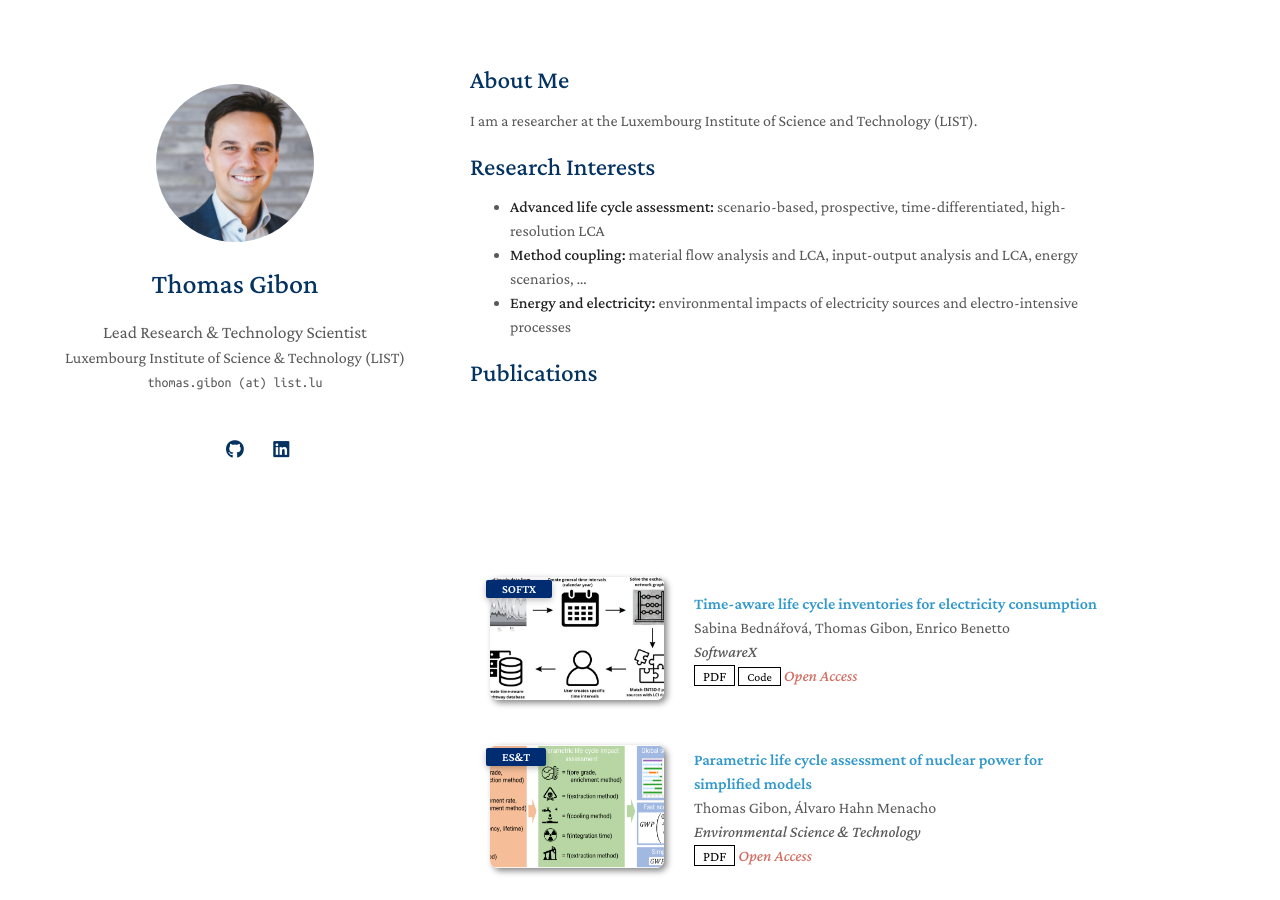
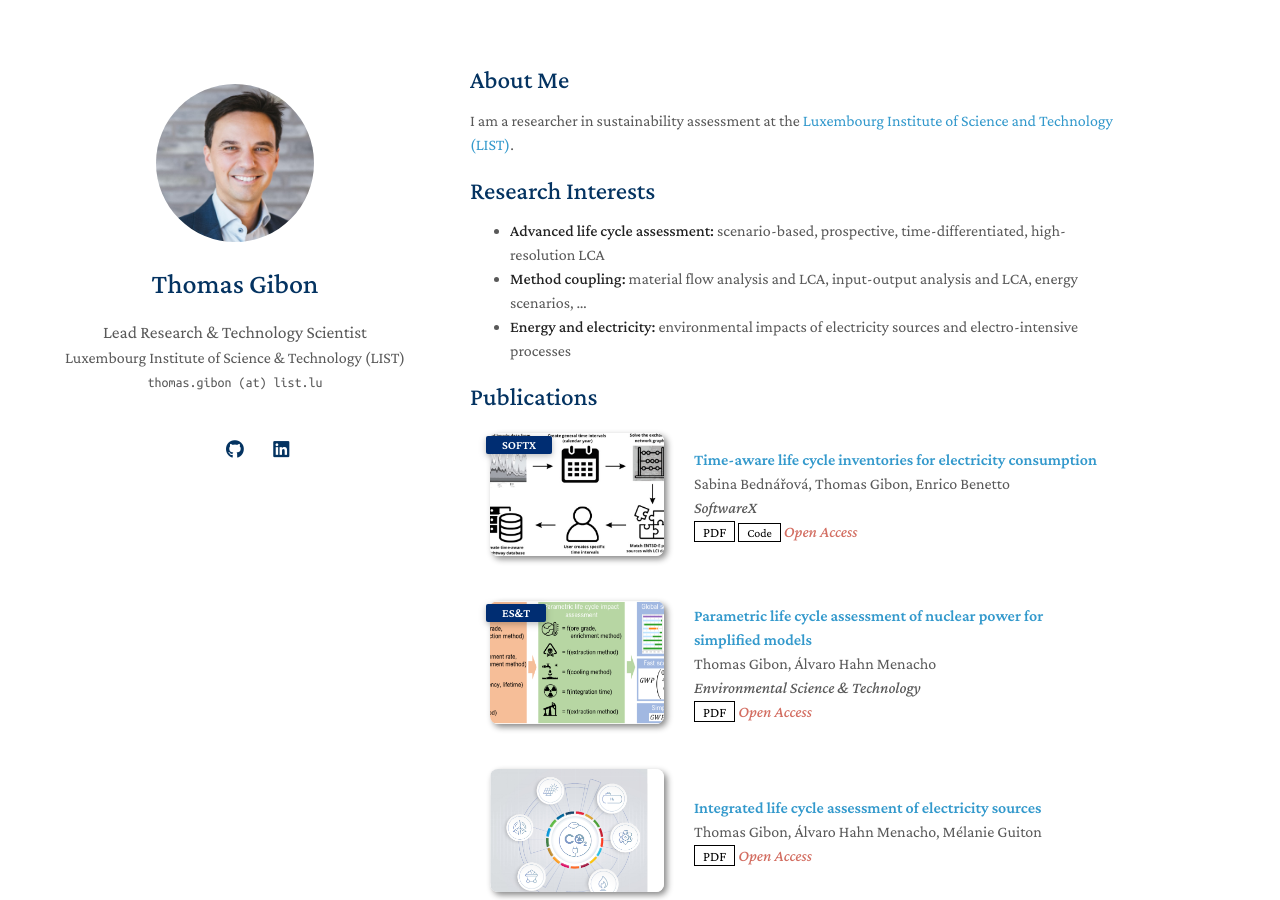
Before and after one commit to thomasgibon/thomasgibon.github.io, a Jekyll site: the page built from index.md, in a window 1280 px wide and 900 px high. Built offline with Jekyll 4.4.1, drawn with Linux system fonts in a browser that asks for light colours; a style sheet for code colours, icons or effects is not loaded; our own code applies the rules of GitHub Pages for plain Markdown files.

Commit message:
cosmetic changes

```diff
--- a/_data/publications.yml
+++ b/_data/publications.yml
@@ -1,6 +1,4 @@
 main:
-
-  -
 
   - title: Time-aware life cycle inventories for electricity consumption
     authors: Sabina Bednářová, Thomas Gibon, Enrico Benetto
--- a/index.md
+++ b/index.md
@@ -4,7 +4,7 @@ layout: homepage
 
 ## About Me
 
-I am a researcher at the Luxembourg Institute of Science and Technology (LIST).
+I am a researcher in sustainability assessment at the [Luxembourg Institute of Science and Technology (LIST)](https://www.list.lu/).
 
 ## Research Interests
 
```
